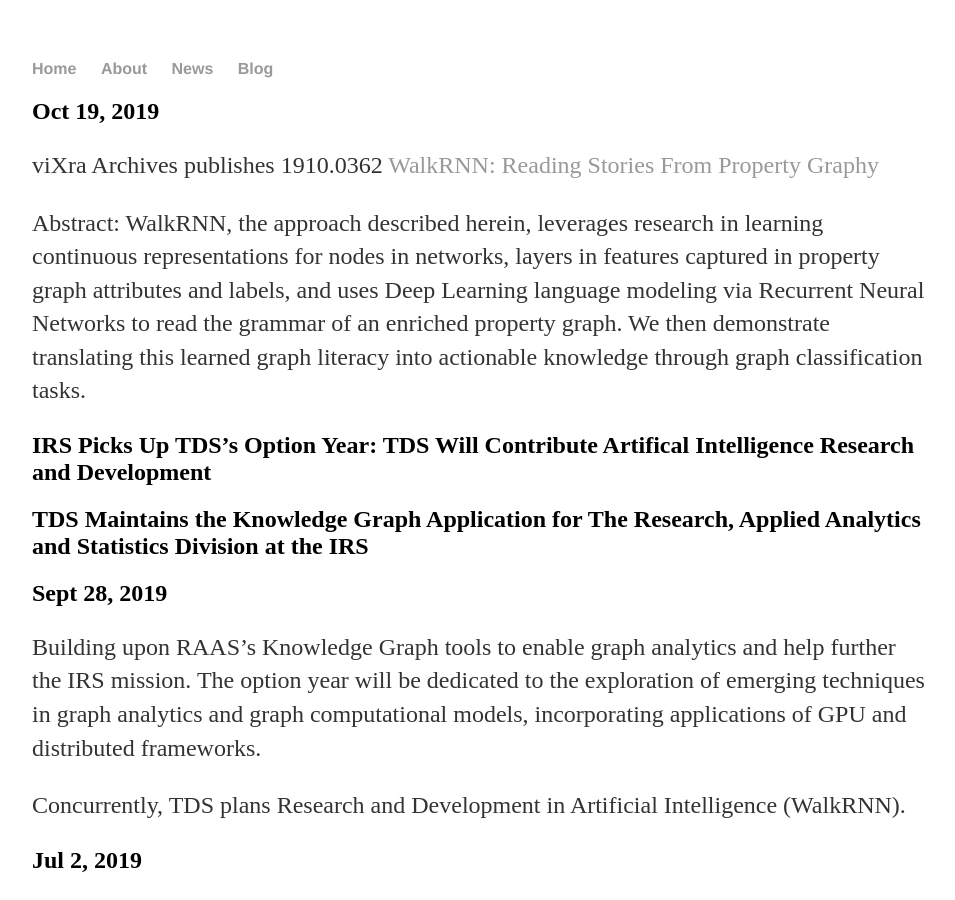
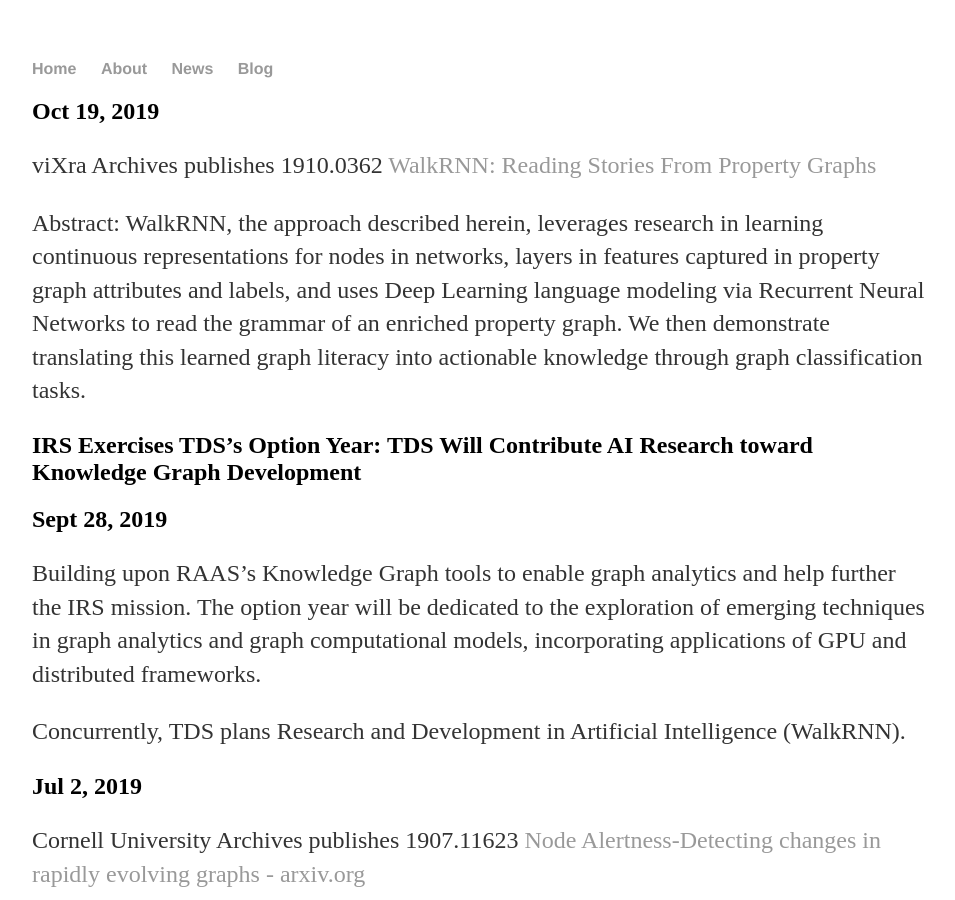
Before and after one commit to dtylor/dtylor.github.io, a Jekyll site: the page built from news.md, in a window 1280 px wide and 900 px high. Shown: the whole window, without its empty margins (160-1115 px from the left). Built offline with Jekyll 4.4.1, drawn with Linux system fonts in a browser that asks for light colours.

Commit message:
Update news.md

```diff
--- a/news.md
+++ b/news.md
@@ -4,7 +4,7 @@
 ---
 ## Oct 19, 2019
 viXra Archives publishes
-1910.0362 [WalkRNN: Reading Stories From Property Graphy](http://viXra.org/abs/1910.0362)
+1910.0362 [WalkRNN: Reading Stories From Property Graphs](http://viXra.org/abs/1910.0362)
 
 Abstract: WalkRNN, the approach described herein, leverages research in learning continuous representations
 for nodes in networks, layers in features captured in property graph attributes and labels, and uses
@@ -12,8 +12,7 @@
 property graph. We then demonstrate translating this learned graph literacy into actionable knowledge
 through graph classification tasks.
 
-## IRS Picks Up TDS's Option Year: TDS Will Contribute Artifical Intelligence Research and Development
-## TDS Maintains the Knowledge Graph Application for The Research, Applied Analytics and Statistics Division at the IRS
+## IRS Exercises TDS’s Option Year: TDS Will Contribute AI Research toward Knowledge Graph Development
 ## Sept 28, 2019
 Building upon RAAS's Knowledge Graph tools to enable graph analytics and help further the IRS mission.
 The option year will be dedicated to the exploration of emerging techniques in graph analytics and graph computational models,
```
